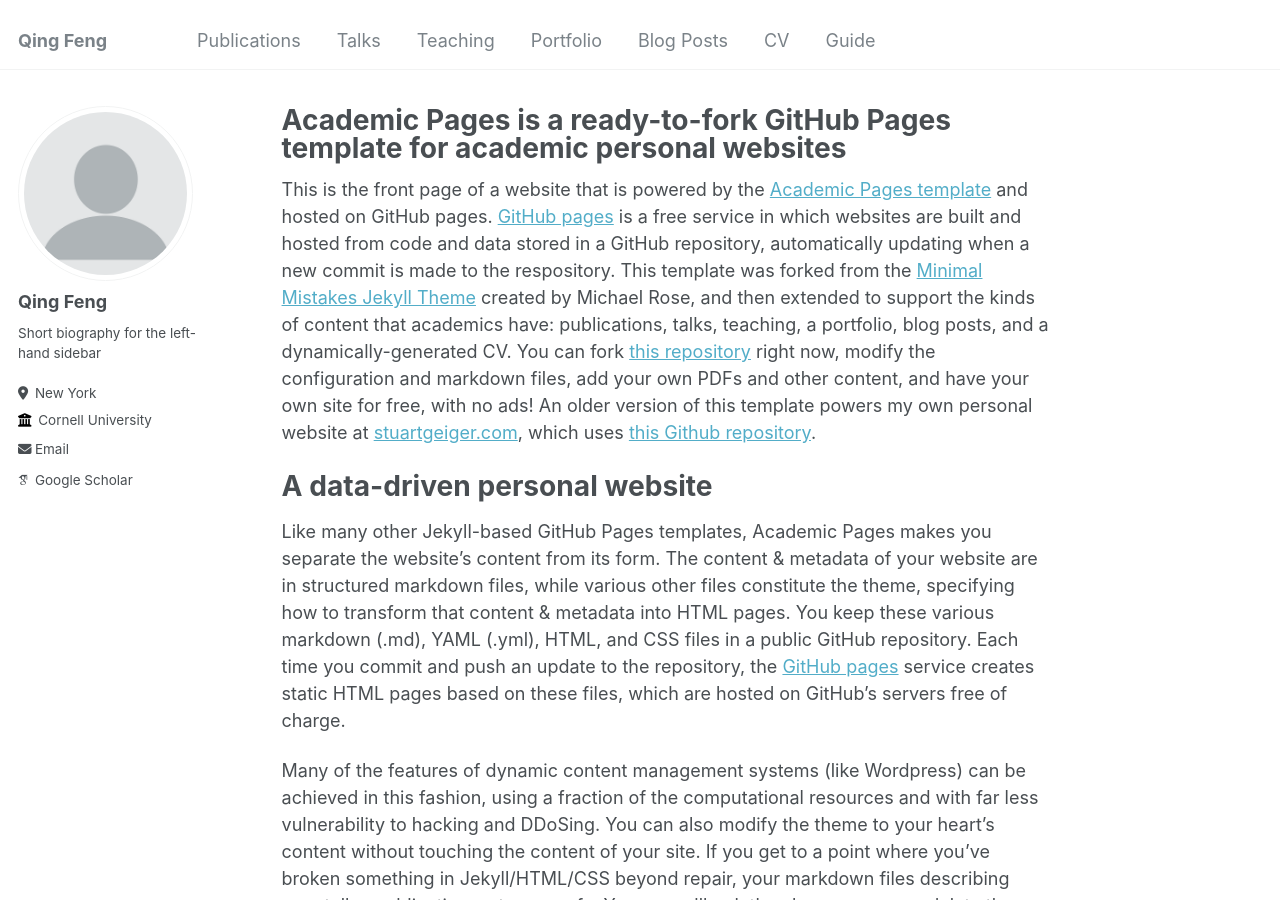
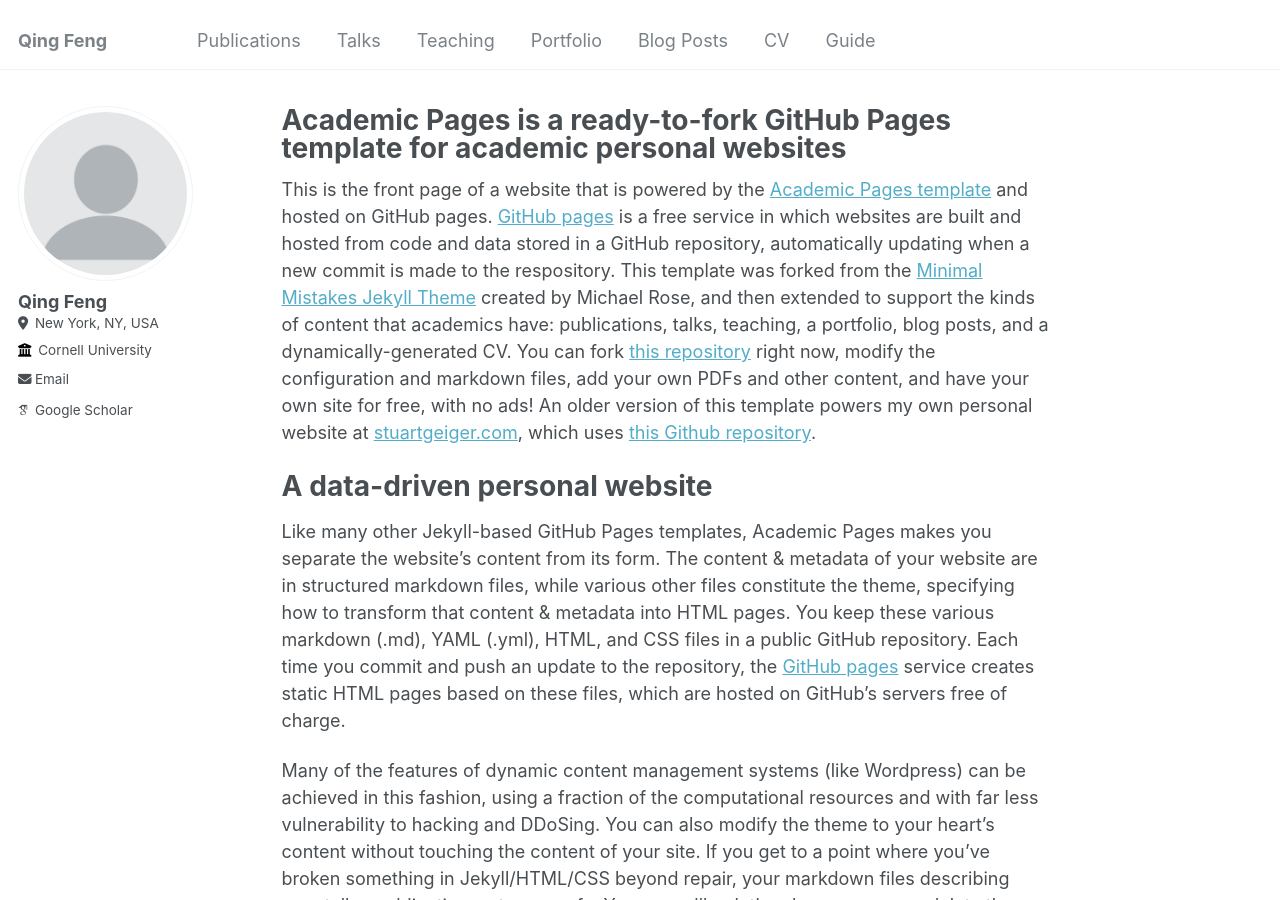
Before and after one commit to qfeng48/qfeng48.github.io, a Jekyll site: the page built from _pages/about.md, in a window 1280 px wide and 900 px high. Built offline with Jekyll 4.4.1, drawn with Linux system fonts in a browser that asks for light colours; some web fonts are replaced.

Commit message:
Update _config.yml

```diff
--- a/_config.yml
+++ b/_config.yml
@@ -23,11 +23,8 @@ author:
   # Biographic information
   avatar           : "profile.png"
   name             : "Qing Feng"
-  pronouns         : # example: "she/her"
-  bio              : "Short biography for the left-hand sidebar"
-  location         : "New York"
+  location         : "New York, NY, USA"
   employer         : "Cornell University"
-  uri              : # URL
   email            : "qf48@cornell.edu"
 
   # Academic websites
```
